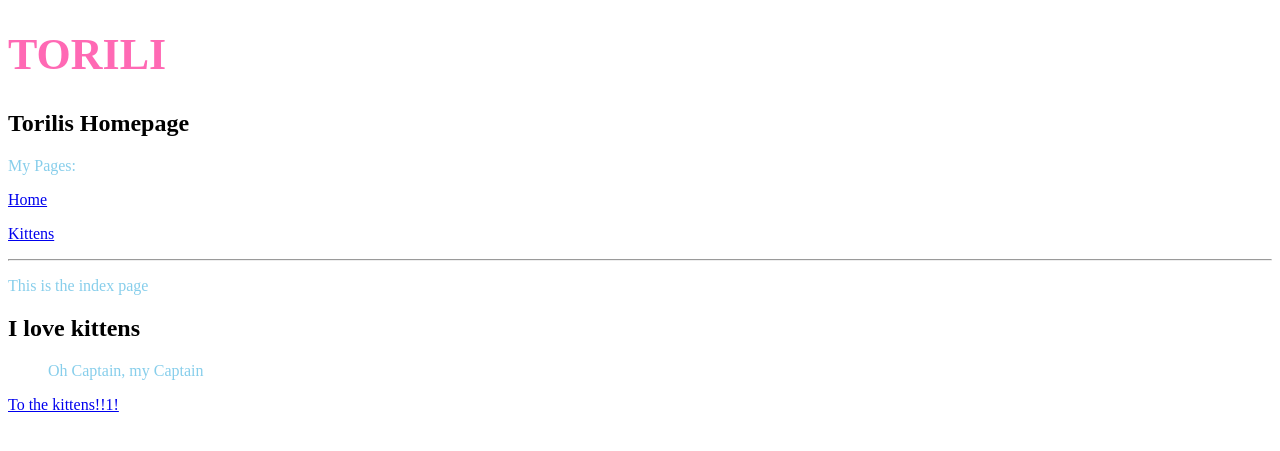
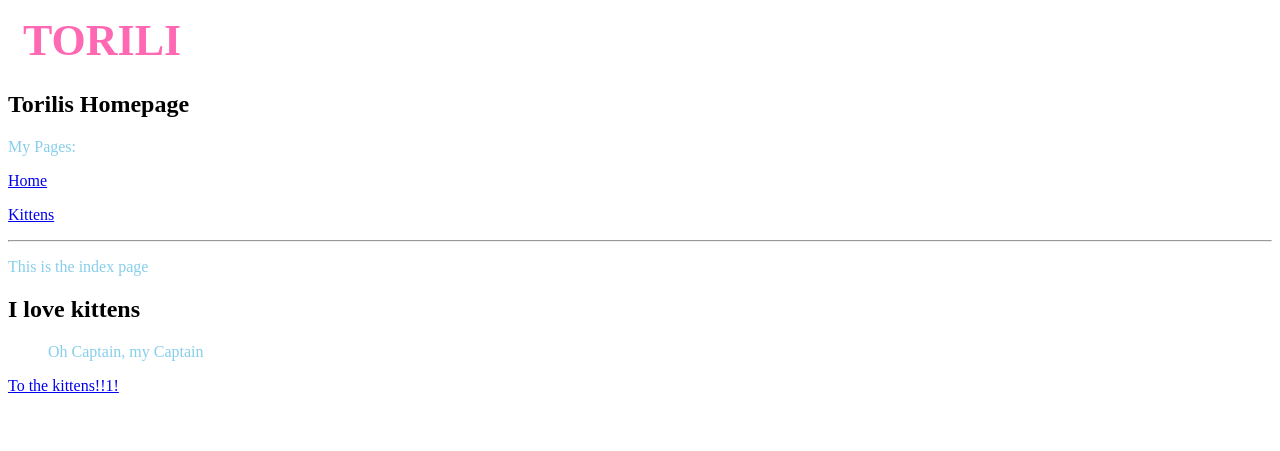
Before and after one commit to Torili/Torili.github.io, a Jekyll site: the page built from index.html, in a window 1280 px wide. Shown: the top 451 px of the page. Built offline with Jekyll 4.4.1, drawn with Linux system fonts in a browser that asks for light colours.

Commit message:
Update style.css

```diff
--- a/css/style.css
+++ b/css/style.css
@@ -2,7 +2,13 @@
   color: hotpink;
   font-size: 44px;
   text-transform: uppercase;
+
+  border: 1px #330033;
+  margin: 10px;
+  padding: 5px;
 }
+
+
 
 p {
   color: skyblue;
```
